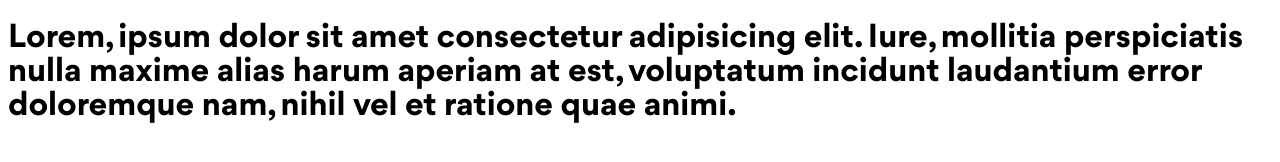
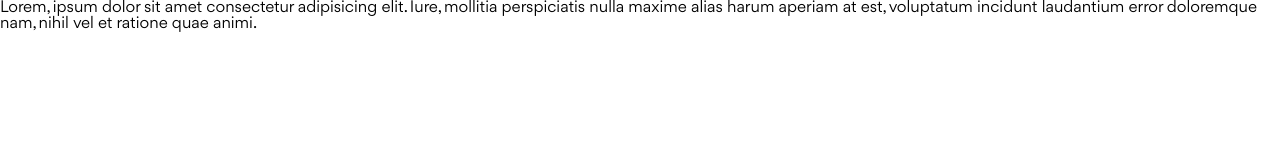
Before and after one commit to YuiSGese/F8-project-08, a website: page index.html in a window 1280 px wide. Drawn offline with Linux system fonts and the light colour scheme.

Commit message:
setting Sass

```diff
--- a/index.html
+++ b/index.html
@@ -34,11 +34,8 @@
     <!-- Fonts -->
     <link rel="stylesheet" href="./assets/fonts/stylesheet.css" />
 
-    <style>
-      body {
-        font-family: Gordita, sans-serif;
-      }
-    </style>
+    <!-- styles -->
+    <link rel="stylesheet" href="./assets/css/main.css" />
   </head>
   <body>
     <h1>
--- /dev/null
+++ b/scss/base/_reset.scss
@@ -0,0 +1,48 @@
+/* http://meyerweb.com/eric/tools/css/reset/
+   v2.0 | 20110126
+   License: none (public domain)
+*/
+
+html, body, div, span, applet, object, iframe,
+h1, h2, h3, h4, h5, h6, p, blockquote, pre,
+a, abbr, acronym, address, big, cite, code,
+del, dfn, em, img, ins, kbd, q, s, samp,
+small, strike, strong, sub, sup, tt, var,
+b, u, i, center,
+dl, dt, dd, ol, ul, li,
+fieldset, form, label, legend,
+table, caption, tbody, tfoot, thead, tr, th, td,
+article, aside, canvas, details, embed,
+figure, figcaption, footer, header, hgroup,
+menu, nav, output, ruby, section, summary,
+time, mark, audio, video {
+	margin: 0;
+	padding: 0;
+	border: 0;
+	font-size: 100%;
+	font: inherit;
+	vertical-align: baseline;
+}
+/* HTML5 display-role reset for older browsers */
+article, aside, details, figcaption, figure,
+footer, header, hgroup, menu, nav, section {
+	display: block;
+}
+body {
+	line-height: 1;
+}
+ol, ul {
+	list-style: none;
+}
+blockquote, q {
+	quotes: none;
+}
+blockquote:before, blockquote:after,
+q:before, q:after {
+	content: '';
+	content: none;
+}
+table {
+	border-collapse: collapse;
+	border-spacing: 0;
+}
--- /dev/null
+++ b/scss/main.scss
@@ -0,0 +1,2 @@
+@use "./base/reset";
+@use "./base/base"
```
Also changed, not shown: package.json (added, +13 -0 lines), assets/css/main.css (added), scss/base/_base.scss (renamed from assets/scss/base/_base.scss), 1 other file.
